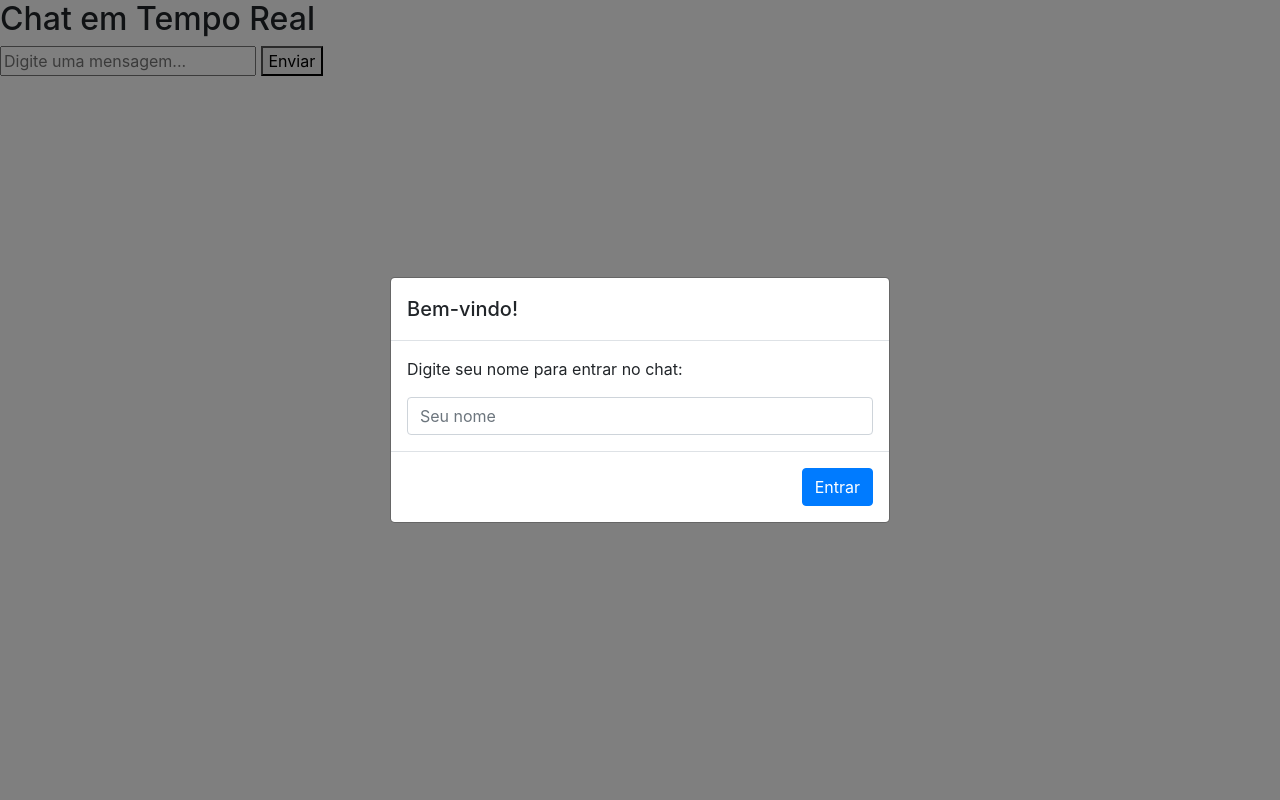
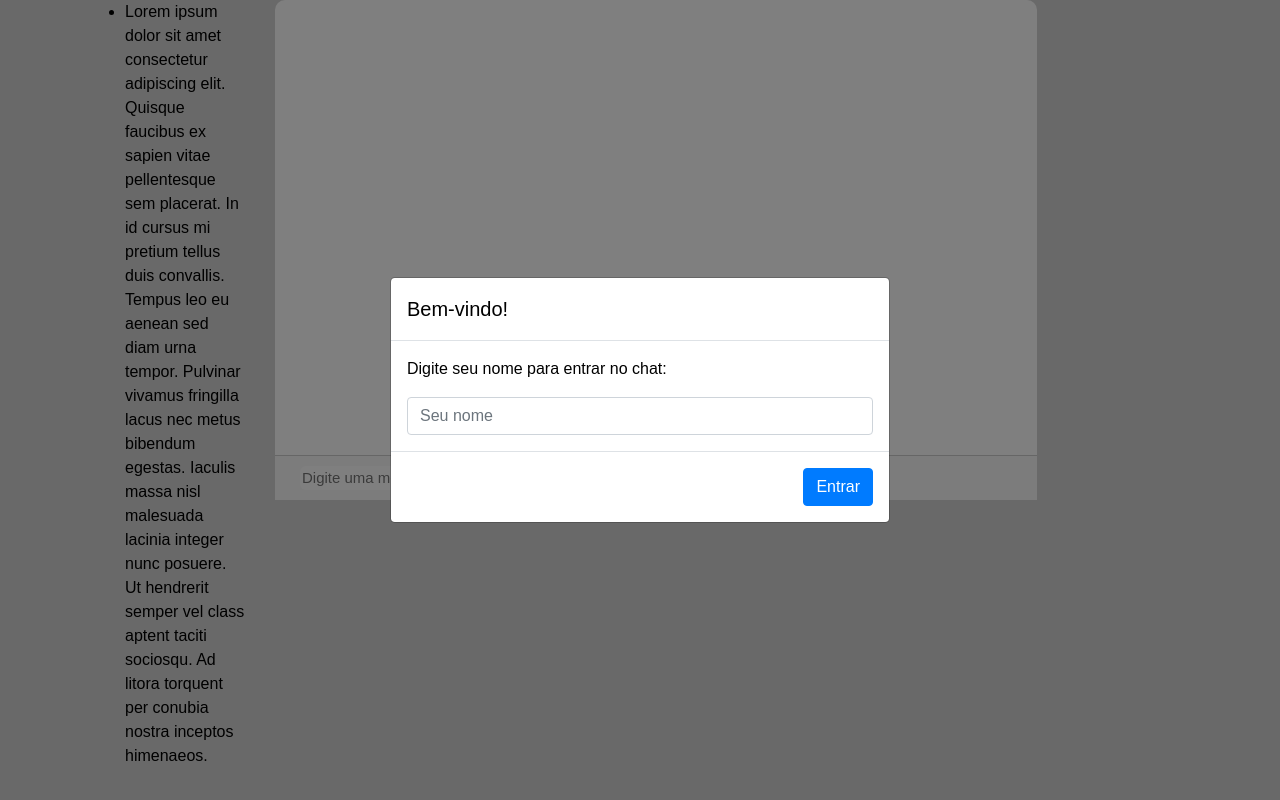
Before and after one commit to Guilherme12342br/ChatApp, a plain HTML site: page ChatApp/wwwroot/index.html in a window 1280 px wide. Drawn offline with nearby package versions, Linux system fonts and the light colour scheme.

Commit message:
Embelezamentos

```diff
--- a/ChatApp/wwwroot/Scripts/Index.js
+++ b/ChatApp/wwwroot/Scripts/Index.js
@@ -44,7 +44,7 @@ $(document).ready(function () {
                     .catch(function (err) {
                         console.error(err.toString());
                     });
-                $("messageInput").val("")
+                $("#messageInput").val("")
             }
         });
     }
--- a/ChatApp/wwwroot/Style/Index.css
+++ b/ChatApp/wwwroot/Style/Index.css
@@ -1,45 +1,62 @@
 body {
     font-family: Arial, sans-serif;
-    background-color: #121212;
+    background-color: lightgray;
     color: #eaeaea;
-    display: flex;
     flex-direction: column;
     align-items: center;
-    padding: 20px;
 }
 
 h2 {
     color: #00ffcc;
 }
 
-#messagesList {
-    list-style: none;
+#messageBox {
+    display: flex;
+    flex-direction: column;
     width: 100%;
-    max-width: 500px;
-    height: 300px;
+    max-width: 100%;
+    height: 500px;
+    background: #ffffff;
+    border-radius: 10px;
+}
+
+#roll {
+    flex: 1;
     overflow-y: auto;
-    background: #1e1e1e;
-    border-radius: 10px;
     padding: 10px;
 }
 
-    #messagesList li {
-        margin-bottom: 8px;
-        background: #252525;
-        padding: 6px 10px;
-        border-radius: 6px;
-    }
+#messagesList {
+    flex: 1;
+    list-style: none;
+    margin: 0;
+    padding: 10px;
+    overflow-y: auto;
+}
+
+#menuOptions li{
+    color: black
+}
+
+#messagesList li {
+    color: black
+}
 
 input, button {
-    margin: 5px;
-    padding: 10px;
     border-radius: 6px;
     border: none;
     font-size: 15px;
 }
 
 button {
-    background-color: #00ffcc;
+    background-color: #fffff;
     cursor: pointer;
 }
-sss
+
+#inputArea {
+    display: flex;
+    gap: 5px;
+    padding: 10px;
+    border-top: 1px solid #ccc;
+    background-color: #f8f8f8;
+}
--- a/ChatApp/wwwroot/index.html
+++ b/ChatApp/wwwroot/index.html
@@ -5,20 +5,21 @@
     <title>Chat em Tempo Real</title>
     <script src="https://cdnjs.cloudflare.com/ajax/libs/jquery/3.7.1/jquery.min.js"></script>
     <link rel="stylesheet" href="https://cdn.jsdelivr.net/npm/bootstrap@4.6.2/dist/css/bootstrap.min.css">
+    <link rel="stylesheet" href="Style/Index.css"/>
     <script src="https://cdn.jsdelivr.net/npm/bootstrap@4.6.2/dist/js/bootstrap.bundle.min.js"></script>
     <script src="https://cdnjs.cloudflare.com/ajax/libs/microsoft-signalr/7.0.5/signalr.min.js"></script>
     <script src="Scripts/Index.js"></script>
 </head>
 <body>
-    <h2> Chat em Tempo Real</h2>
+
 
     <div class="modal fade" id="usernameModal" tabindex="-1" role="dialog" aria-labelledby="usernameModalLabel" aria-hidden="true" data-backdrop="static" data-keyboard="false">
         <div class="modal-dialog modal-dialog-centered" role="document">
             <div class="modal-content">
                 <div class="modal-header">
-            <h5 class="modal-title" id="usernameModalLabel">Bem-vindo!</h5>
+                    <h5 class="modal-title" style="color:black" id="usernameModalLabel">Bem-vindo!</h5>
                 </div>
-          <div class="modal-body">
+                <div style="color:black" class="modal-body">
                     <p>Digite seu nome para entrar no chat:</p>
                     <input type="text" id="modalUsername" class="form-control" placeholder="Seu nome">
                 </div>
@@ -30,10 +31,39 @@
     </div>
 
 
+
+    <div class="container">
+
+        <div class="row">
+            <div class="col-sm-2">
+                <ul id="menuOptions">
+                    <li>Lorem ipsum dolor sit amet consectetur adipiscing elit. Quisque faucibus ex sapien vitae pellentesque sem placerat. In id cursus mi pretium tellus duis convallis. Tempus leo eu aenean sed diam urna tempor. Pulvinar vivamus fringilla lacus nec metus bibendum egestas. Iaculis massa nisl malesuada lacinia integer nunc posuere. Ut hendrerit semper vel class aptent taciti sociosqu. Ad litora torquent per conubia nostra inceptos himenaeos.</li>
+                </ul>
+            </div>
+             <div class="col-sm-10">
+            <div class="row">
+
+
+                <div class="col-sm-10">
+                        <div class="col-sm-12 float-right" id="messageBox">
+                            <div id="roll">
+                                <ul id="messagesList">
+                                </ul>
+                            </div>
+
+                            <div id="inputArea" class="mt-auto row">
+                                <div class="col-sm-6" style="width: 100px">
                                     <input id="messageInput" type="text" placeholder="Digite uma mensagem..." />
-    <button id="sendButton">Enviar</button>
-
-    <ul id="messagesList"></ul>
-
+                                </div>
+                                <div class="col-sm-4">
+                                    <button class = "pull-right" id="sendButton">Enviar</button>
+                                </div>
+                            </div>
+                        </div>
+                </div>
+            </div>
+        </div>
+    </div>
+</div>
 </body>
 </html>
```
Lines whose indentation alone changed are shown as unchanged.
